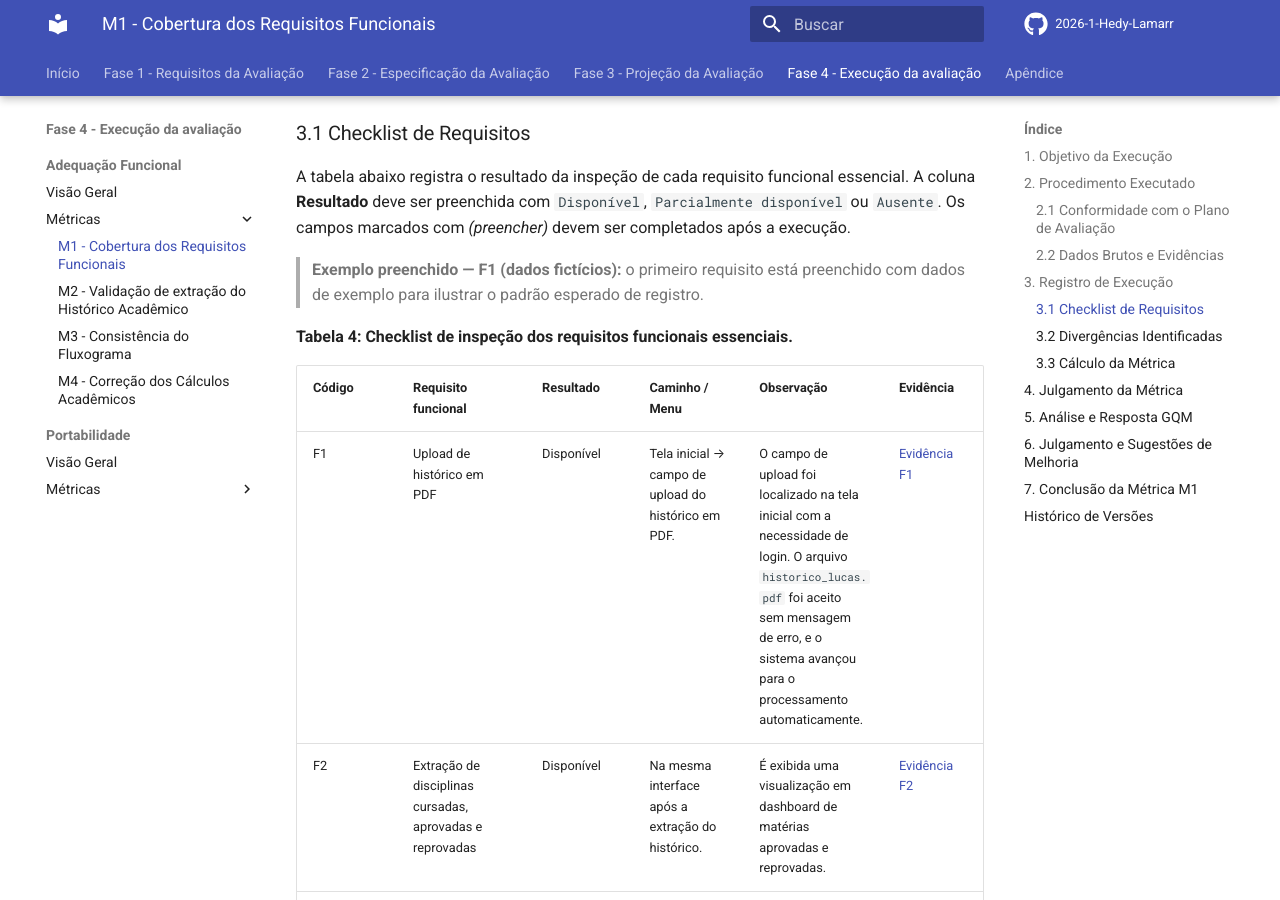
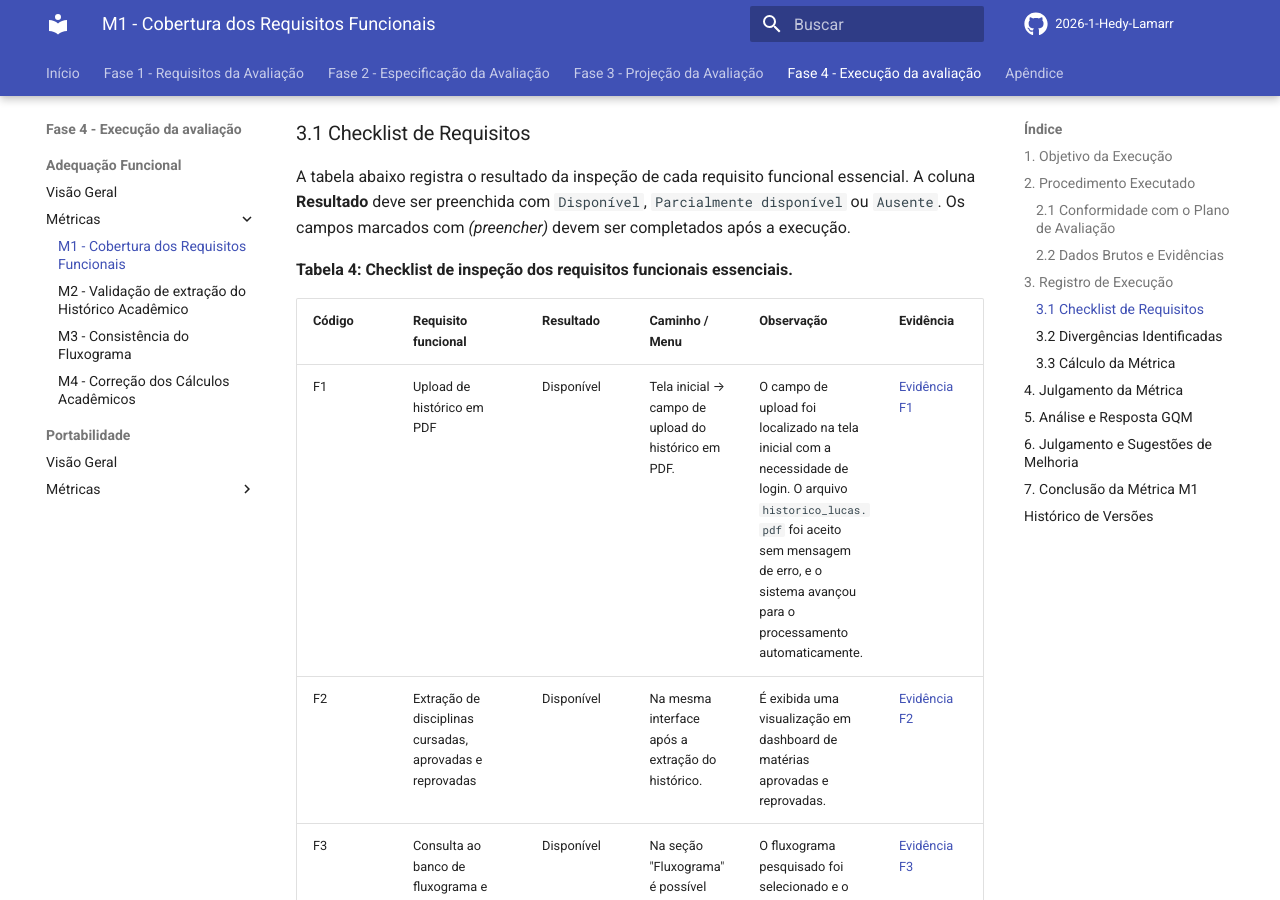
Before and after one commit to FCTE-Qualidade-de-Software-1/2026-1_T01_HEDY_LAMAR, an MkDocs documentation site: the page built from docs/fase4/adequacao_funcional/metrica_1.md, in a window 1280 px wide and 900 px high, scrolled down 2250 px. Built offline with MkDocs 1.6.1 and Material for MkDocs 9.7.7, drawn with Linux system fonts in a browser that asks for light colours; comment, search, counter and statistics services are not loaded.

Commit message:
docs: ajustes
Removed example from the checklist section.

```diff
--- a/docs/fase4/adequacao_funcional/metrica_1.md
+++ b/docs/fase4/adequacao_funcional/metrica_1.md
@@ -62,8 +62,6 @@ Esta métrica responde à questão Q1 de Adequação Funcional: **"Em que medida
 ### 3.1 Checklist de Requisitos
 
 A tabela abaixo registra o resultado da inspeção de cada requisito funcional essencial. A coluna **Resultado** deve ser preenchida com `Disponível`, `Parcialmente disponível` ou `Ausente`. Os campos marcados com _(preencher)_ devem ser completados após a execução.
-
-> **Exemplo preenchido — F1 (dados fictícios):** o primeiro requisito está preenchido com dados de exemplo para ilustrar o padrão esperado de registro.
 
 **Tabela 4: Checklist de inspeção dos requisitos funcionais essenciais.**
 
```
